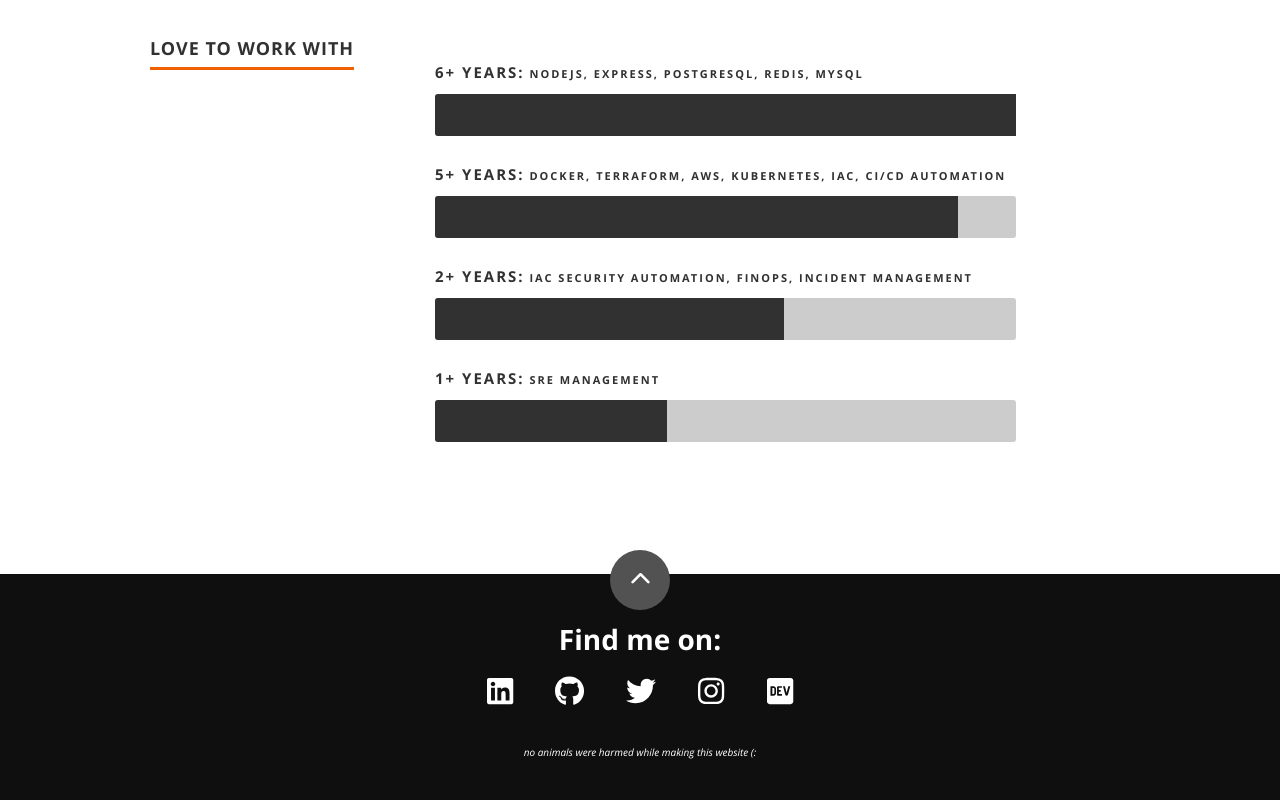
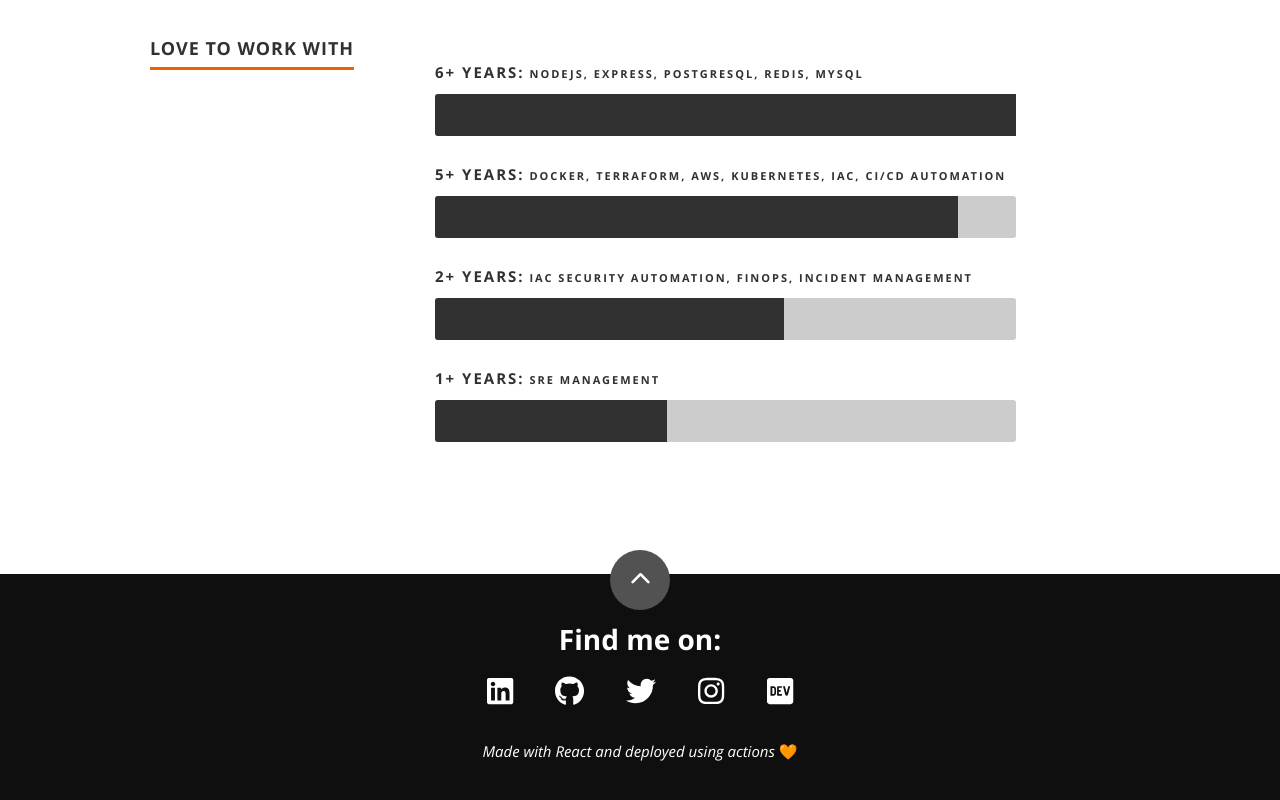
Before and after one commit to gugacavalieri/gugacavalieri.github.io, a React (Create React App) app: page / in a window 1280 px wide. Shown: the part 3534-4334 px from the top of the page. Built offline with nearby package versions, Linux system fonts and the light colour scheme.

Commit message:
Update: Footer message (#8)

```diff
--- a/src/components/Footer.jsx
+++ b/src/components/Footer.jsx
@@ -27,7 +27,7 @@ export default class Footer extends Component {
               <FontAwesomeIcon icon={['fas', 'chevron-up']} />
             </a>
           </div>
-          <em className="text-white small-text">no animals were harmed while making this website (:</em>
+          <em className="text-white">Made with React and deployed using actions 🧡</em>
         </div>
       </footer>
     );
```
